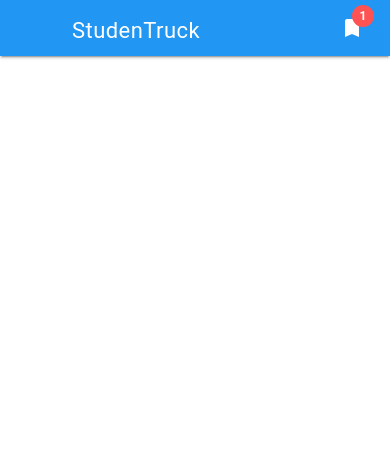
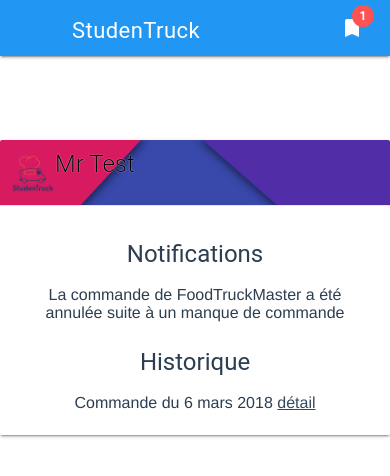
Before and after one commit to OmegaB0t/StudenTruck, a Vue app: page /user in a window 390 px wide. Shown: the top 476 px of the page. Built offline with nearby package versions, Linux system fonts and the light colour scheme.

Commit message:
add a page User

```diff
--- a/src/App.vue
+++ b/src/App.vue
@@ -6,15 +6,15 @@
       <div class="mdl-layout__header-row">
         <span class="mdl-layout-title">StudenTruck</span>
         <div class="mdl-layout-spacer"></div>
-        <div class="material-icons mdl-badge mdl-badge--overlap" data-badge="1">turned_in</div>
+        <div class="material-icons mdl-badge mdl-badge--overlap" data-badge="1" v-on:click="user">turned_in</div>
       </div>
     </header>
 
     <div class="mdl-layout__drawer">
       <span class="mdl-layout-title">Menu</span>
       <nav class="mdl-navigation">
-        <router-link class="mdl-navigation__link" to="/" @click.native="hideMenu">Home</router-link>
-        <router-link class="mdl-navigation__link" to="/foodtruckList" @click.native="hideMenu">FoodtruckList</router-link>
+        <router-link class="mdl-navigation__link" to="/" @click.native="hideMenu">Menu</router-link>
+        <router-link class="mdl-navigation__link" to="/foodtruckList" @click.native="hideMenu">Liste des menus</router-link>
       </nav>
     </div>
 
@@ -35,6 +35,9 @@
     hideMenu: function () {
       document.getElementsByClassName('mdl-layout__drawer')[0].classList.remove('is-visible')
       document.getElementsByClassName('mdl-layout__obfuscator')[0].classList.remove('is-visible')
+    },
+    user : function () {
+      location.href='/user';
     }
   }
 }
--- a/src/components/FoodtruckList.vue
+++ b/src/components/FoodtruckList.vue
@@ -52,7 +52,7 @@
       arrowRight () {
         date.setDate(date.getDate() + 1);
         today = date.getFullYear()+"-"+ (((date.getMonth()+1) < 10) ? "0"+(date.getMonth()+1) : (date.getMonth()+1)) +"-"+date.getDate();
-        document.getElementById("date").setAttribute("value", today);
+        document.getElementById("date").setAttribute("value")
       },
     },
     data () {
--- /dev/null
+++ b/src/components/User.vue
@@ -0,0 +1,61 @@
+<template>
+<div id="container">
+<div id="connectionCard" class="demo-card-wide mdl-card mdl-shadow--2dp">
+    <div id="topCardTitle" class="mdl-card__title">
+        <h2 class="mdl-card__title-text"><img src="/static/img/icons/logo_192.png" alt="Logo" widht= "45" height = "45">Mr Test</h2>
+    </div>
+    <div class="mdl-card__actions mdl-card--border">
+        <h4>Notifications</h4>
+        <li> La commande de FoodTruckMaster a été annulée suite à un manque de commande </li>
+        <h4>Historique</h4>
+        <li> Commande du 6 mars 2018 <a href="/">détail</a></li>
+    </div>
+</div>
+
+
+
+</div>
+</template>
+
+<script>
+
+</script>
+
+<style scoped>
+    #container {
+        position: relative;
+        top: 10vh;
+        width:50%;
+        margin: auto;
+    }
+
+@media screen and (max-width: 600px) {
+    #container {
+        position: relative;
+        top: 10vh;
+        width: 100%;
+        margin: auto;
+    }
+}
+
+#connectionCard {
+    min-width: 300px;
+    width: auto;
+    height: auto;
+    padding-bottom: 15px;
+}
+
+#topCardTitle h2 {
+    color: balck;
+    text-shadow: 0px 0px 1px white;
+}
+
+#topCardTitle {
+    padding:10px;
+    background-size: cover;
+}
+
+#InscriptionButton button, p {
+     margin: 10px;
+}
+</style>
--- a/src/router/index.js
+++ b/src/router/index.js
@@ -1,6 +1,7 @@
 import Vue from 'vue'
 import Router from 'vue-router'
 import Hello from '@/components/Hello'
+import User from '@/components/User'
 import Connexion from '@/components/Connexion'
 import Inscription from '@/components/Inscription'
 import InscriptionFoodtruck from '@/components/InscriptionFoodtruck'
@@ -24,6 +25,11 @@
       component: Inscription
     },
     {
+      path: '/user',
+      name: 'User',
+      component: User
+    },
+    {
       path: '/requeteFoodtruck',
       name: 'InscriptionFoodtruck',
       component: InscriptionFoodtruck
```
